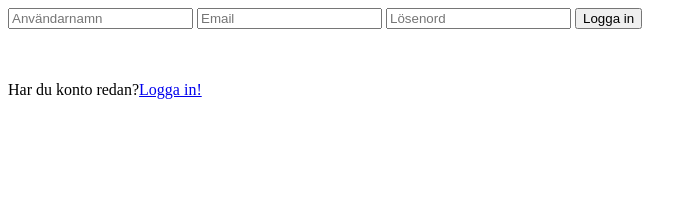
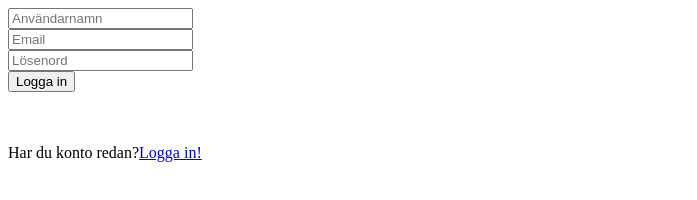
Before and after one commit to peydevgit/peydev-guestbook, a website: page public/registera.html in a window 1280 px wide. Shown: the whole page, without its empty margins (0-697 px from the left). Drawn offline with Linux system fonts and the light colour scheme.

Commit message:
ändrade om strukturen lite på html

```diff
--- a/public/registera.html
+++ b/public/registera.html
@@ -11,9 +11,9 @@
 <body>
     <div>
         <form action="/registera" method="POST">
-            <input type="text" id='username' name="username" placeholder="Användarnamn" required>
-            <input type="email" id='email' name="email" placeholder="Email" required>
-            <input type="password" id="password" name="password" placeholder="Lösenord" required>
+            <input type="text" id='username' name="username" placeholder="Användarnamn" required><br>
+            <input type="email" id='email' name="email" placeholder="Email" required><br>
+            <input type="password" id="password" name="password" placeholder="Lösenord" required><br>
             <input type="submit" value="Logga in">
         </form>
         <br><br>
```
Also changed, not shown: public/loggain.html (+2 -2 lines).
